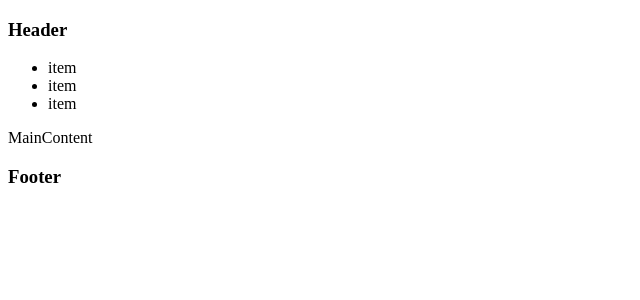
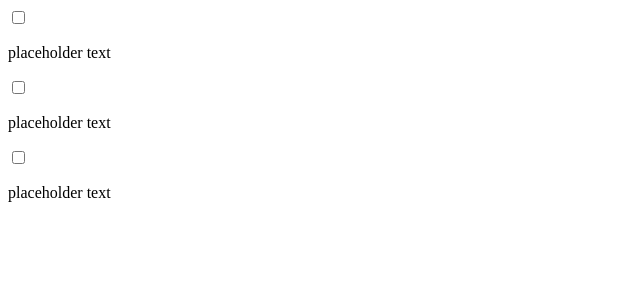
Before and after one commit to donnagal/learn-react, a React (Create React App) app: page / in a window 1280 px wide. Shown: the top 300 px of the page, without its empty margins (0-640 px from the left). Built offline with nearby package versions, Linux system fonts and the light colour scheme.

Commit message:
Set up a to do list

```diff
--- a/src/App.js
+++ b/src/App.js
@@ -1,14 +1,15 @@
 import React from 'react';
-import Header from "./Header"
-import MainContent from "./MainContent"
-import Footer from "./Footer"
+
 
 function App() {
   return (
     <div>
-      <Header />
-      <MainContent />
-      <Footer />
+     <input type="checkbox" />
+     <p>placeholder text </p>
+     <input type="checkbox" />
+     <p>placeholder text </p>
+     <input type="checkbox" />
+     <p>placeholder text </p>
     </div>
   );
 }
--- a/src/Footer.js
+++ /dev/null
@@ -1,11 +0,0 @@
-import React from 'react';
-
-function Footer() {
-  return (
-    <footer>
-      <h3>Footer</h3>
-    </footer>
-  );
-}
-
-export default Footer;
--- a/src/Header.js
+++ /dev/null
@@ -1,16 +0,0 @@
-import React from 'react';
-
-function Header() {
-  return (
-    <header>
-      <h3>Header</h3>
-      <ul>
-        <li>item</li>
-        <li>item</li>
-        <li>item</li>
-      </ul>
-    </header>
-  );
-}
-
-export default Header;
--- a/src/MainContent.js
+++ /dev/null
@@ -1,11 +0,0 @@
-import React from 'react';
-
-function MainContent() {
-  return (
-   <main>
-     MainContent
-    </main>
-  );
-}
-
-export default MainContent;
```
Also changed, not shown: public/index copy.html (deleted, +0 -43 lines), src/App copy.js (deleted, +0 -26 lines), src/components/MyInfo.js (deleted, +0 -17 lines).
